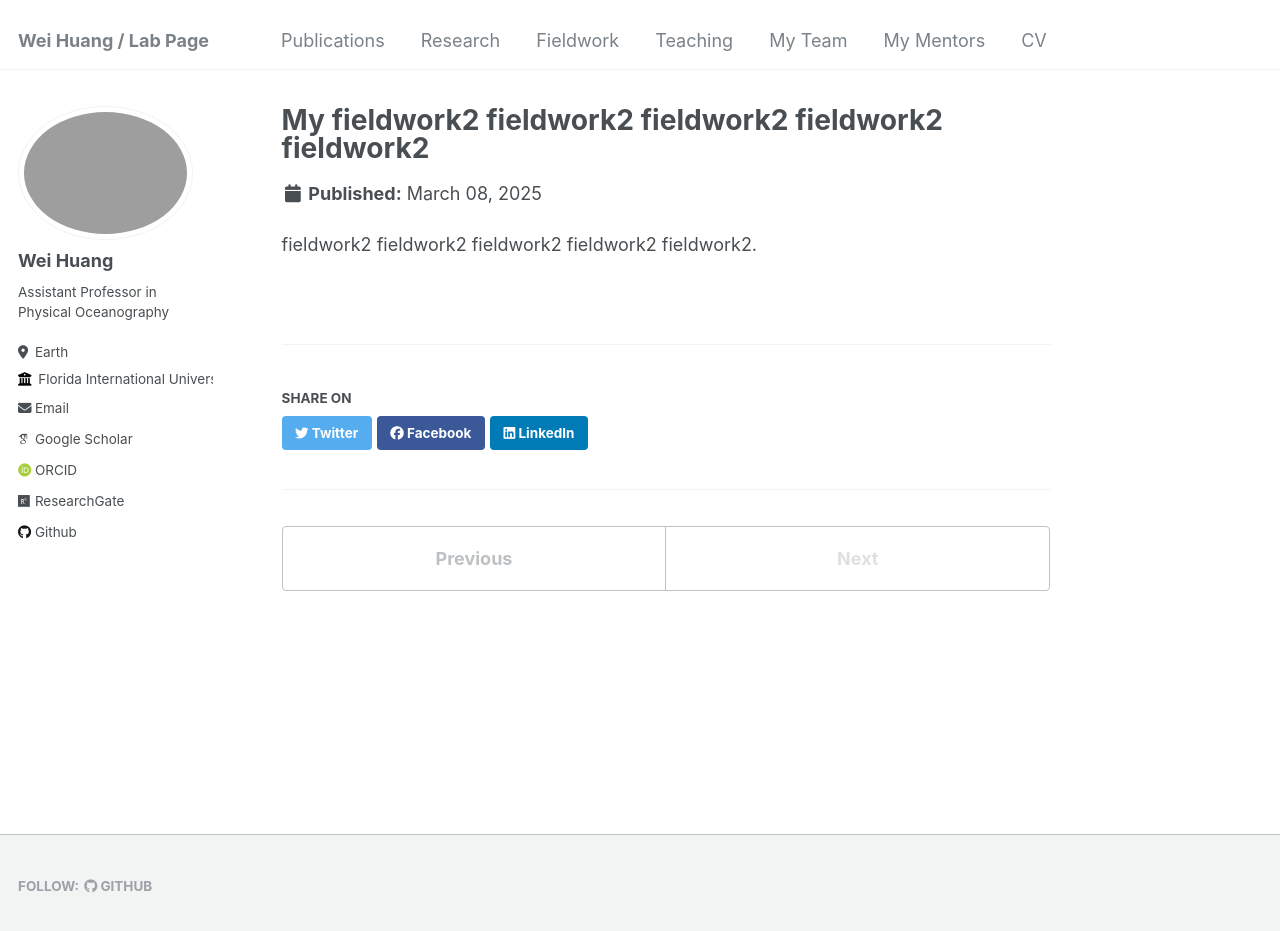
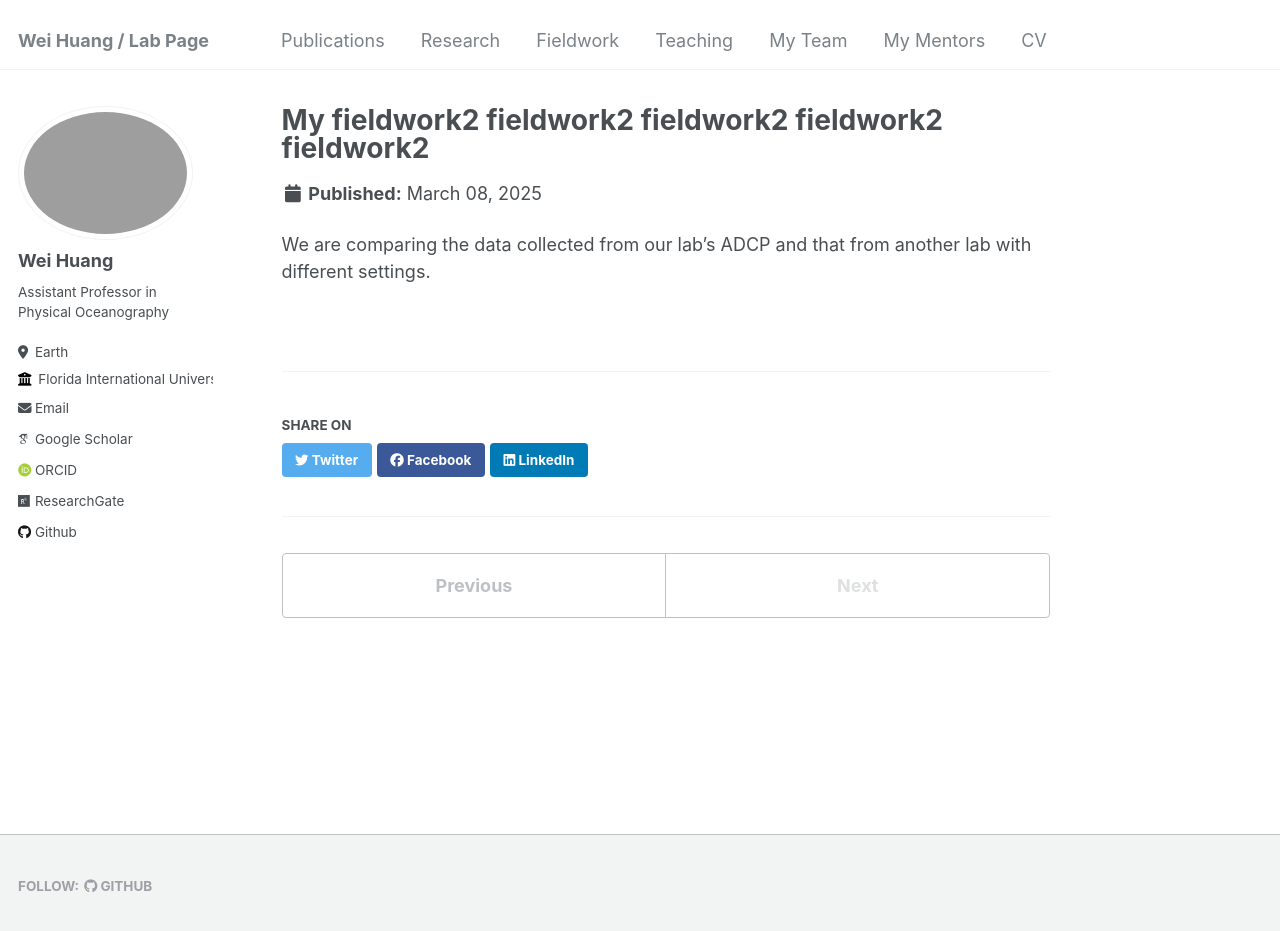
Before and after one commit to huang96169/huang96169.github.io, a Jekyll site: the page built from _fieldwork/fieldwork-2.md, in a window 1280 px wide and 944 px high. Shown: the top 931 px of the window. Built offline with Jekyll 4.4.1, drawn with Linux system fonts in a browser that asks for light colours; some web fonts are replaced.

Commit message:
Update fieldwork-2.md

```diff
--- a/_fieldwork/fieldwork-2.md
+++ b/_fieldwork/fieldwork-2.md
@@ -5,4 +5,4 @@ excerpt: "<img src='/images/fieldwork2.jpg'>"
 collection: fieldwork
 ---
 
- fieldwork2 fieldwork2 fieldwork2 fieldwork2 fieldwork2.
+ We are comparing the data collected from our lab's ADCP and that from another lab with different settings.
```
